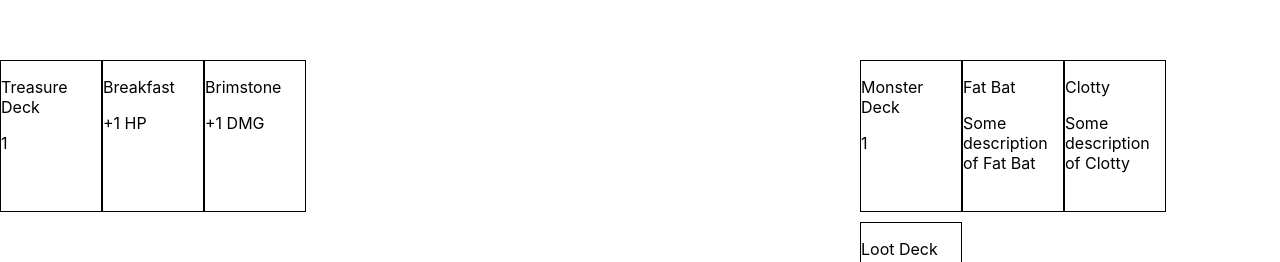
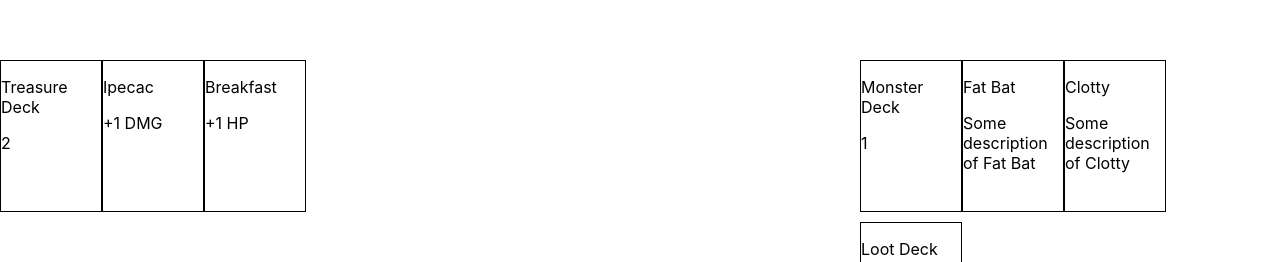
Before and after one commit to astidolph/dungeon-crawler, a React (Create React App) app: page / in a window 1280 px wide. Shown: the part 102-364 px from the top of the page. Built offline with nearby package versions, Linux system fonts and the light colour scheme.

Commit message:
Fix warning from useEffect add new treasure card

```diff
--- a/src/App.tsx
+++ b/src/App.tsx
@@ -29,7 +29,7 @@ function App() {
     dispatch(gainCoins(3));
     dispatch(setActiveTreasureCards());
     dispatch(setActiveMonsterCards());
-  }, []);
+  }, [dispatch]);
 
   return (
     <div className="App">
--- a/src/app/treasure-cards.ts
+++ b/src/app/treasure-cards.ts
@@ -37,6 +37,18 @@ const treasure_cards = {
                 }
             ],
             type: CardType.Treasure
+        },
+        {
+            "id": 3,
+            "name": "Ipecac",
+            "description": "+1 DMG",
+            "effects": [
+                {
+                    "payload": 1,
+                    "type": "player/gainTotalDMG"
+                }
+            ],
+            type: CardType.Treasure
         }
     ]
 }
```
